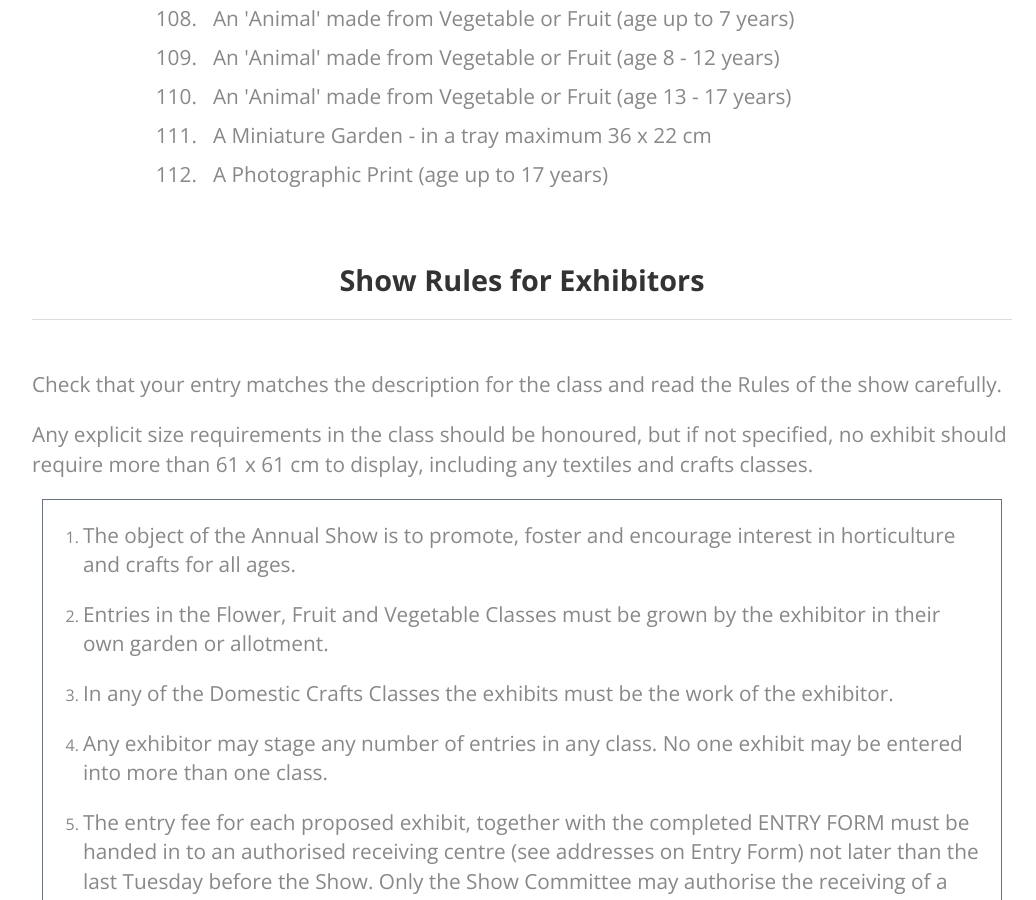
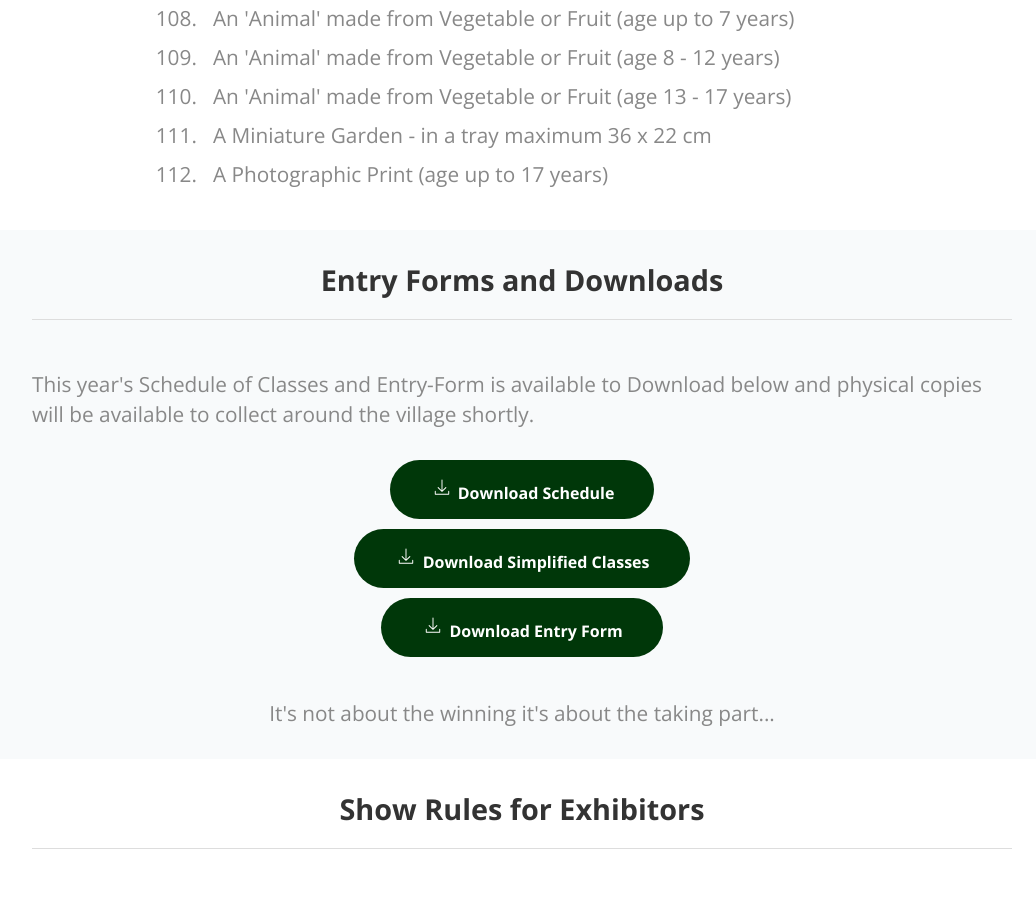
Before and after one commit to AlderleyEdgeVillageShow/website, a Jekyll site: the page built from index.html, in a window 1280 px wide and 900 px high, scrolled down 8901 px. Shown: the whole window, without its empty margins (118-1154 px from the left). Built offline with Jekyll 4.4.1, drawn with Linux system fonts in a browser that asks for light colours; a script that is not in the unit is left out.

Commit message:
update entry form downloads on the homepage

```diff
--- a/index.html
+++ b/index.html
@@ -165,15 +165,17 @@ title: The Alderley Edge Village Show
     </div>
 </div>
 
-<!--<div class="darker">-->
-<!--    <div class="container">-->
+<div class="darker">
+    <div class="container">
 
-<!--        <h3 class="title">Entry Forms and Downloads</h3>-->
-<!--        <hr/>-->
+        <h3 class="title">Entry Forms and Downloads</h3>
+        <hr/>
+
+        <p>This year's Schedule of Classes and Entry-Form is available to Download below and physical copies will be available to collect around the village shortly.</p>
 
 <!--        <p>This year's Schedule of Classes and Entry-Form will be available to collect from the following locations-->
 <!--            from June onwards, or click the Download link below to print one for yourself.</p>-->
-<!--        -->
+
 <!--        <div class="thirds">-->
 <!--            <ul class="no-bullets">-->
 <!--                <li><p>Alderley Edge Allotments</p></li>-->
@@ -189,22 +191,23 @@ title: The Alderley Edge Village Show
 <!--                <li><p>Parkers Garden Centre</p></li>-->
 <!--            </ul>-->
 <!--        </div>-->
-<!--        <div class="button align-center">-->
-<!--            <a download href="/images/2025-village-show-schedule.pdf">{% include icons/site.html icon="download" %}-->
-<!--                Download Schedule</a>-->
-<!--        </div>-->
-<!--        <div class="button align-center">-->
-<!--            <a download href="/images/classes.pdf">{% include icons/site.html icon="download" %}-->
-<!--                Download Simplified Classes</a>-->
-<!--        </div>-->
-<!--        <div class="button align-center">-->
-<!--            <a download href="/images/2025-entry-form.pdf">{% include icons/site.html icon="download" %}-->
-<!--                Download Entry Form</a>-->
-<!--        </div>-->
-<!--        <br/>-->
-<!--        <p class="align-center">It's not about the winning it's about the taking part...</p>-->
-<!--    </div>-->
-<!--</div>-->
+
+        <div class="button align-center">
+            <a download href="/images/2026-village-show-schedule.pdf">{% include icons/site.html icon="download" %}
+                Download Schedule</a>
+        </div>
+        <div class="button align-center">
+            <a download href="/images/classes.pdf">{% include icons/site.html icon="download" %}
+                Download Simplified Classes</a>
+        </div>
+        <div class="button align-center">
+            <a download href="/images/2026-entry-form.pdf">{% include icons/site.html icon="download" %}
+                Download Entry Form</a>
+        </div>
+        <br/>
+        <p class="align-center">It's not about the winning it's about the taking part...</p>
+    </div>
+</div>
 
 <div class="container">
 
```
Also changed, not shown: images/_screenshot.jpg (deleted), 3 other files.
